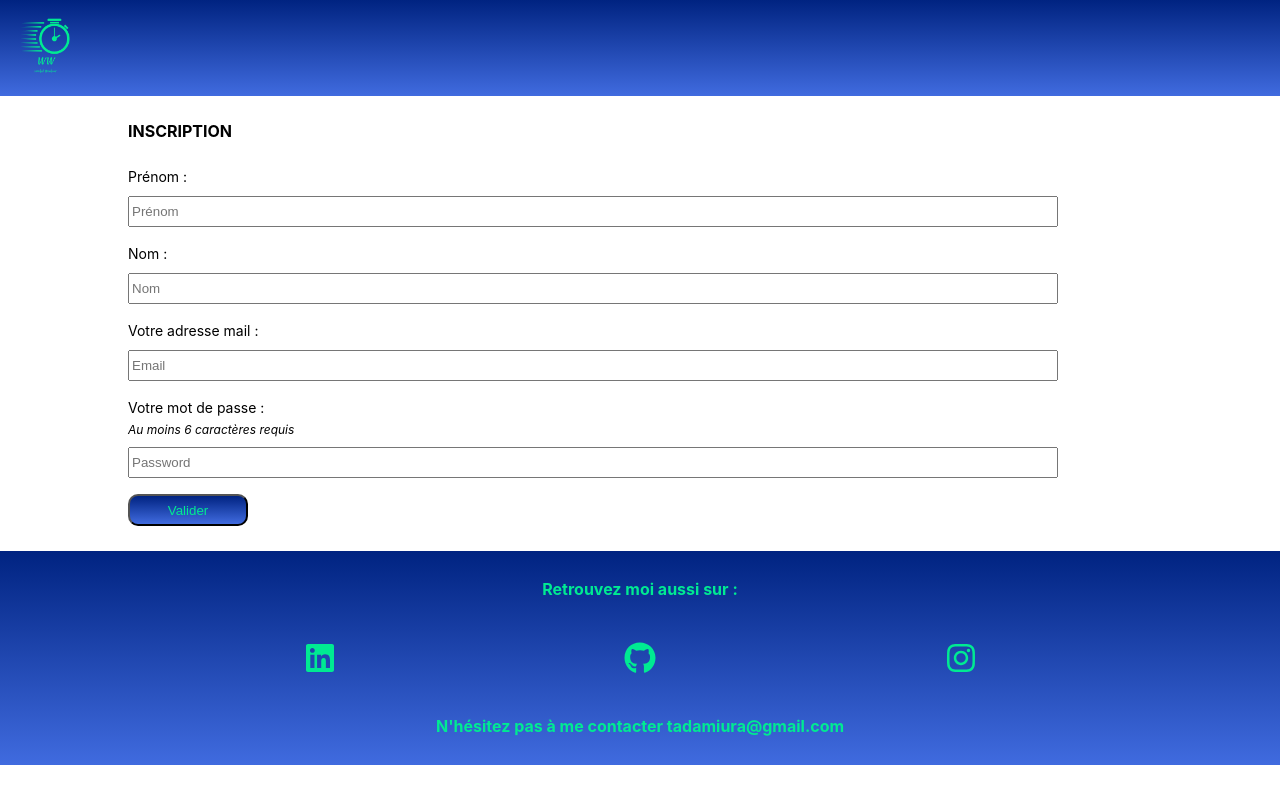
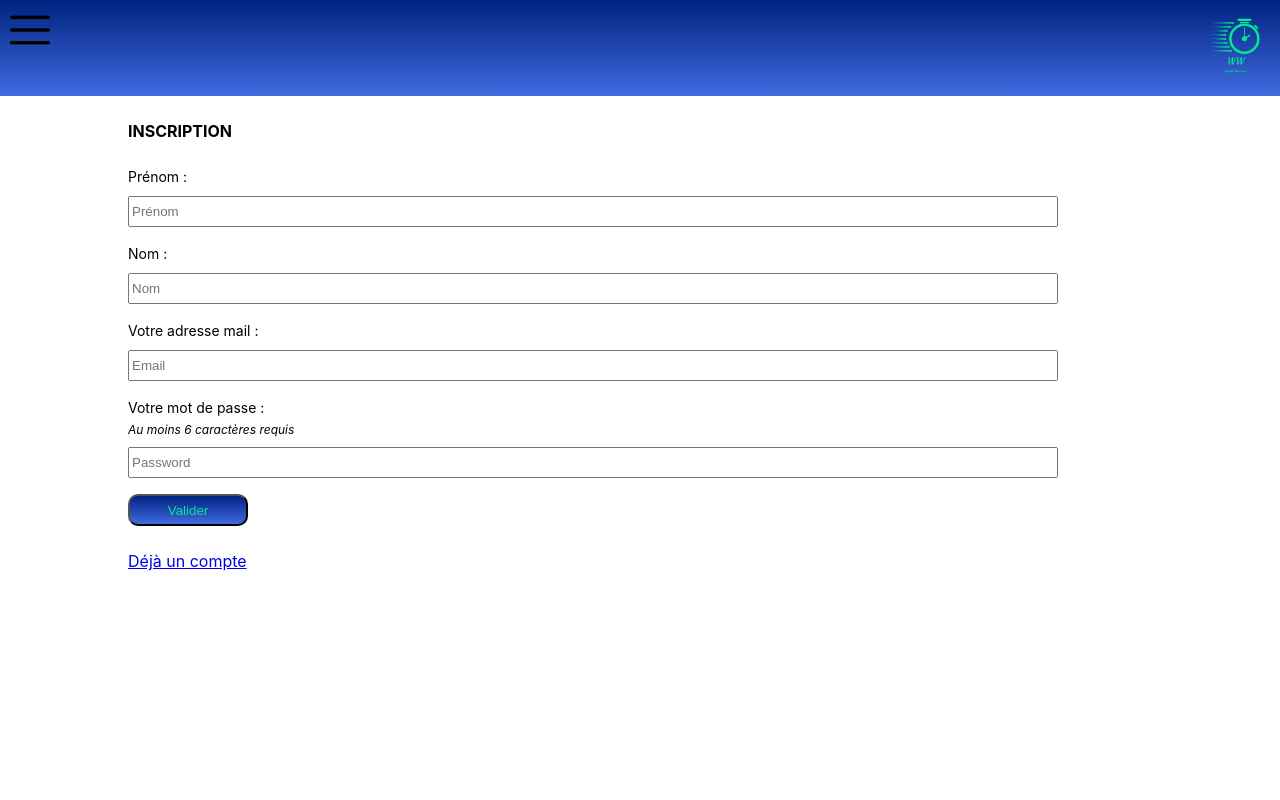
Before and after one commit to tadamiura/fitness-app, a React (Create React App) app: page /registration in a window 1280 px wide. Shown: the top 800 px of the page. Built offline with nearby package versions, Linux system fonts and the light colour scheme; a web font is replaced by a local one.

Commit message:
added backoffice path to menu

```diff
--- a/src/components/BurgerMenu.js
+++ b/src/components/BurgerMenu.js
@@ -2,8 +2,6 @@ import React, { useState } from 'react'
 
 import burgerMenu from '../img/burger-menu.png'
 import burgerClose from '../img/burger-close.png'
-
-// import './BurgerMenu.css'
 
 import { Link } from 'react-router-dom'
 
@@ -63,6 +61,13 @@ const BurgerMenu = () => {
                 666 WOD
             </Link>
             <Link
+            to={`/back-office`}
+            className='burgerMenu-Link'
+            onClick={hideMenuSide}
+            >
+                Mon tableau de bord
+            </Link>
+            <Link
             to={`/about-tabata`}
             className='burgerMenu-Link'
             onClick={hideMenuSide}
--- a/src/components/tabata/Authentification.js
+++ b/src/components/tabata/Authentification.js
@@ -23,7 +23,7 @@ function Authentification() {
       }
 
     return(
-    <div>
+    <div className='component'>
         <h2>Se connecter</h2>
         <form onSubmit={handleSubmit(onSubmit)}>
             <div className="label-input-container">
--- a/src/components/tabata/Registration.js
+++ b/src/components/tabata/Registration.js
@@ -1,5 +1,6 @@
 import React from 'react'
 import { useForm } from 'react-hook-form'
+import { Link } from 'react-router-dom'
 import axios from 'axios'
 
 function Registration() {
@@ -15,7 +16,7 @@ function Registration() {
       }
 
     return(
-    <div>
+    <div className='component'>
         <h2>Inscription</h2>
         <form onSubmit={handleSubmit(onSubmit)}>
             <div className="label-input-container">
@@ -77,6 +78,12 @@ function Registration() {
               </button>
             </div>
       </form>
+      <Link
+      to={`/back-office`}
+      className='already-get-count'
+      >
+        Déjà un compte
+      </Link>
     </div>
     )
 }
--- a/src/sass/form.scss
+++ b/src/sass/form.scss
@@ -34,3 +34,7 @@
         }
     }
 }
+
+.already-get-count {
+    margin-left: 10%;
+}
--- a/src/sass/menu.scss
+++ b/src/sass/menu.scss
@@ -51,8 +51,8 @@
     font-size: 24px;
   }
 
-  @media screen and (min-width: 600px) {
-    .burgerMenu-container {
-      display: none;
-    }
-  }
+//   @media screen and (min-width: 600px) {
+//     .burgerMenu-container {
+//       display: none;
+//     }
+//   }
```
